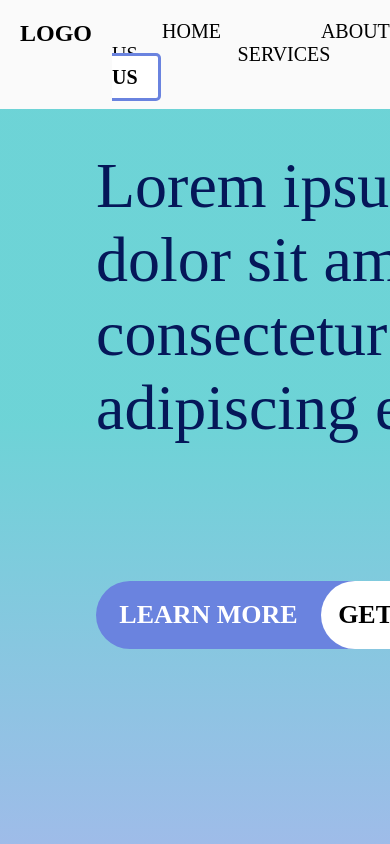
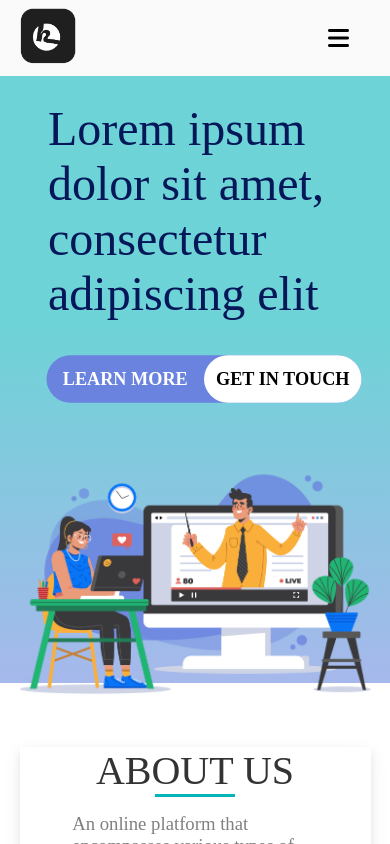
Before and after one commit to SrutavTarun/Edtech, a React (Vite) app: page / in a window 390 px wide. Shown: the top 844 px of the page. Built offline with nearby package versions, Linux system fonts and the light colour scheme; a web font is replaced by a local one.

Commit message:
fixed mobile responsiveness

```diff
--- a/index.html
+++ b/index.html
@@ -1,10 +1,17 @@
-<!doctype html>
+<!DOCTYPE html>
 <html lang="en">
   <head>
     <meta charset="UTF-8" />
-    <link rel="icon" type="image/svg+xml" href="/vite.svg" />
+    <link rel="icon" type="image/svg+xml" href="/src/assets/logo.svg" />
     <meta name="viewport" content="width=device-width, initial-scale=1.0" />
-    <title>Edtech</title>
+    <title>Knowlumi</title>
+    <link
+      rel="stylesheet"
+      href="https://cdnjs.cloudflare.com/ajax/libs/font-awesome/6.4.2/css/all.min.css"
+      integrity="sha512-z3gLpd7yknf1YoNbCzqRKc4qyor8gaKU1qmn+CShxbuBusANI9QpRohGBreCFkKxLhei6S9CQXFEbbKuqLg0DA=="
+      crossorigin="anonymous"
+      referrerpolicy="no-referrer"
+    />
   </head>
   <body>
     <div id="root"></div>
--- a/src/components/footer.jsx
+++ b/src/components/footer.jsx
@@ -1,21 +1,24 @@
 import { Link } from "react-scroll";
 
 import "./styles/footer.css";
+import logo from "../assets/logo.png";
 
 const Footer = () => {
   return (
     <div className="footer">
       <div className="ftop">
         <div className="fleft">
-          <div className="flogo">LOGO</div>
+          <div className="flogo"><img src={logo} alt="" className="footer-logo-img"/></div>
           {/* <div className="fltext">
             Lorem ipsum dolor sit amet, consectetur adipiscing elit, sed do
             eiusmod tempor Lorem ipsum dolor sit amet,
           </div> */}
         </div>
+        <div className="fleft-mid">
           <div className="fmid">
             <div className="fmhead">Useful Links</div>
             <div className="flist">
+              <div className="f-mid-row1">
                 <Link
                   to="home"
                   smooth={true}
@@ -34,6 +37,8 @@ const Footer = () => {
                 >
                   About Us
                 </Link>
+              </div>
+              <div className="f-mid-row2">
                 <Link
                   to="services"
                   smooth={true}
@@ -54,21 +59,29 @@ const Footer = () => {
                 </Link>
               </div>
             </div>
+          </div>
           <div className="fright">
             <div className="frhead">Follow us</div>
             <div className="flinks">
+              <div className="f-right-row1">
                 <div className="flink-item">Facebook</div>
                 <div className="flink-item">Instagram</div>
+              </div>
+              <div className="f-right-row2">
                 <div className="flink-item">Twitter</div>
                 <div className="flink-item">Youtube</div>
               </div>
             </div>
           </div>
+        </div>
+      </div>
       <div className="fline"></div>
       <div className="fbottom">
-        <div className="fcopyright">&copy; Copyright Logo</div>
+        <div className="fcopyright">Copyright &copy; 2023 Knowlumi</div>
+        <div className="f-bottom-row2">
           <div className="fprivacy">Privacy Policy</div>
           <div className="fterms">Terms &#38; Conditions</div>
+        </div>
       </div>
     </div>
   );
--- a/src/components/navbar.jsx
+++ b/src/components/navbar.jsx
@@ -1,11 +1,21 @@
 import { Link } from "react-scroll";
+import { useState } from "react";
 
 import "./styles/navbar.css";
+import logo from "../assets/logo.png";
 
 const Navbar = () => {
+
+  const [mobileMenu, setMobileMenu] = useState(false);
+
+  const toggleMobileMenu = () => {
+    setMobileMenu(!mobileMenu);
+  };
+
   return (
-    <div className="nav-navbar">
-      <div className="nav-logo">LOGO</div>
+    <div className={`nav-navbar ${mobileMenu ? 'active' : ''}`}>
+      <div className="nav-logo"><img src={logo} alt="" className="nav-logo-img"/></div>
+      <div>
         <ul>
           <li>
             <Link to="home" smooth={true} offset={-70} duration={500}>
@@ -35,6 +45,10 @@ const Navbar = () => {
           </li>
         </ul>
       </div>
+      <div className="mobile" onClick={toggleMobileMenu}>
+        {mobileMenu ? <i className="fas fa-times"></i> : <i className="fas fa-bars"></i>}
+      </div>
+    </div>
   );
 };
 
--- a/src/components/styles/footer.css
+++ b/src/components/styles/footer.css
@@ -1,6 +1,6 @@
 .footer{
     width: 100%;
-    height: 21.75rem;
+    height: fit-content;
     background: #202020;
     color: white;
     display: flex;
@@ -11,24 +11,27 @@
     flex: 4;
     display: flex;
     flex-direction: row;
-    padding: 4em 7em 2em 7em;
+    padding: 4em 7em 2em 0em;
 }
 
 .fleft{
-    flex: 2;
-    padding: 0 5em 0 0;
+    flex: 1;
+    padding: 0 0 0 0;
 }
 
 .flogo{
-    font-size: 7em;
-    font-weight: 700;
+    margin: 2em 4em 2em 2em;
 }
 
-.fltext{
-    margin: 0.3em 0 0 0;
-    color: #797979;
-    font-size: 1.25rem;
-    line-height: 140%;
+.footer-logo-img{
+    width: 9em;
+    height: 9em;
+}
+
+.fleft-mid{
+    flex: 2;
+    display: flex;
+    flex-direction: row;
 }
 
 .fmid{
@@ -99,3 +102,80 @@
 .fterms{
     flex: 1;
 }
+
+@media screen and (max-width: 900px){
+    .ftop{
+        margin: 0 0 0 2em;
+    }
+}
+
+@media screen and (max-width: 700px){
+    .ftop{
+        flex-direction: column;
+        margin: 2em 0 0 0em;
+        padding: 0;
+    }
+
+    .fleft{
+        margin: 0 auto;
+    }
+
+    .flogo{
+        margin: 0;
+        padding: 0;
+    }
+
+    .fleft-mid{
+        margin: 0 auto;
+        padding: 0 auto;
+        white-space: nowrap;
+    }
+
+    .fmid{
+        margin: 1em 1em 1em 0;
+    }
+
+    .flist, .flinks{
+        display: flex;
+        flex-direction: row;
+        margin: 0.5em 0 0 0;
+    }
+
+    .f-mid-row1, .f-mid-row2, .f-right-row1, .f-right-row2{
+        display: flex;
+        flex-direction: column;
+    }
+
+    .flist-item, .flink-item{
+        margin: 0 1em 0 0;
+    }
+
+    .fright{
+        margin: 1em 0 0 0;
+    }
+
+    .fline{
+        margin: 0 0.2em;
+    }
+
+    .fbottom{
+        flex-direction: column;
+        margin: 1em auto;
+        padding: 0;
+        white-space: nowrap;
+    }
+
+    .f-bottom-row2{
+        margin: 0.3em 0 0 0;
+        display: flex;
+        flex-direction: row;
+    }
+
+    .fprivacy{
+        margin: 0 2em 0 0;
+    }
+
+    /* .fterms{
+
+    } */
+}
--- a/src/components/styles/home.css
+++ b/src/components/styles/home.css
@@ -77,6 +77,44 @@
   max-width: 50%;
 }
 
-.home-homeImage{
+@media screen and (max-width:1030px) {
+  .home{
+    flex-direction: column;
+    height: max-content;
+    padding: 0 0 2em 0;
+  }
+
+  .home-links{
+    margin: 0em 20%;
+  }
+
+  .home-right{
+    margin: 0 10% auto 25%;
+    scale: 1.3;
+  }
 
 }
+
+@media screen and (max-width:700px){
+  .home-left{
+    padding: 2em 3em 0em 3em;
+  }
+
+  .home-text{
+    font-size: 3em;
+    margin: 0 0 0.5em 0;
+  }
+
+  .home-links{
+    margin: 0 0 0 -4.3em;
+    scale: 0.7;
+    /* height: 100%;
+    width: 80%; */
+  }
+
+  .home-right{
+    scale: 1.8;
+    margin: 7em auto 0;
+    padding: 0;
+  }
+}
--- a/src/components/styles/navbar.css
+++ b/src/components/styles/navbar.css
@@ -5,27 +5,30 @@
   position: fixed;
   top: 0;
   left: 0;
-  height: fit-content;
+  /* height: fit-content; */
   width: 100vw;
-  background-color: #FAFAFA;
-  padding: 20px 0;
+  background-color: #fafafa;
+  padding: 0.5em 0;
+  margin: 0 0 0 0;
   z-index: 50; /* Ensures the navbar is on top of other content */
 }
 
 .nav-logo {
+  flex: 3;
   padding: 0;
   margin: 0 20px;
   height: fit-content;
-    color: #000;
-    text-align: center;
-    font-size: 1.5rem;
-    font-weight: 700;
-    line-height: normal;
+}
+
+.nav-logo-img{
+  width: 3.5em;
+  height: 3.5em;
 }
 
 .nav-navbar ul {
+  flex: 1;
   list-style-type: none;
-  margin: 0;
+  margin: 1em 0;
   padding: 0;
   align-content: end;
 }
@@ -43,24 +46,64 @@
 }
 
 .nav-navbar a:hover {
-  color: #6A83DF;
+  color: #6a83df;
 }
 
-.nav-contact{
+.nav-contact {
   background-color: #ffffff;
   padding: 10px 20px;
-    border: #6A83DF 3px solid;
+  border: #6a83df 3px solid;
   border-radius: 5px;
   font-size: 1em;
   font-weight: 700;
   transition: 0.3s;
 }
 
-.nav-navbar a.nav-contact{
+.nav-navbar a.nav-contact {
   color: #000000;
 }
 
-.nav-navbar a.nav-contact:hover{
-    background-color: #6A83DF;
+.nav-navbar a.nav-contact:hover {
+  background-color: #6a83df;
   color: #ffffff;
 }
+
+@media screen and (max-width: 900px) {
+  .nav-navbar ul {
+    display: none;
+    flex-direction: column;
+    position: absolute;
+    top: 60px;
+    left: 0;
+    width: 100vw;
+    background-color: #fafafa;
+    z-index: 49;
+    padding: 0 0 1.25em 0;
+  }
+
+  .nav-navbar.active ul {
+    display: flex;
+  }
+
+  .nav-navbar li {
+    margin: 10px 0;
+    text-align: center;
+  }
+
+  .nav-contact{
+    border: none;
+    padding: 10px auto;
+  }
+
+  .mobile {
+    display: flex;
+    margin: 1.5em 2em 0em 0;
+  }
+
+  .mobile i{
+    scale: 1.5;
+    height: 1.5em;
+    width: 1.5em;
+    color: #000;
+  }
+}
```
Also changed, not shown: src/assets/logo.png (added), src/assets/logo.svg (added). Lines whose indentation alone changed are shown as unchanged.
